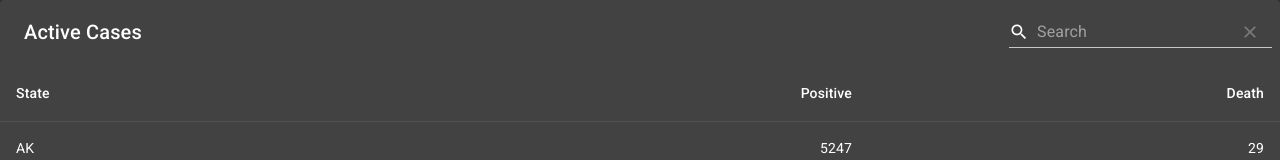
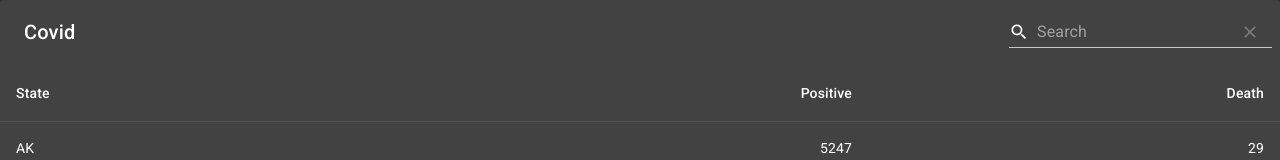
Before and after one commit to andrespontt/andrespontt.github.io.source, a React (Create React App) app: page / in a window 1280 px wide. Shown: the top 160 px of the page. Built offline with nearby package versions, Linux system fonts and the light colour scheme; no server answers.

Commit message:
update site

```diff
--- a/src/Dashboard.js
+++ b/src/Dashboard.js
@@ -25,7 +25,7 @@ export default function Dashboard() {
 
     return (
         <MaterialTable
-            title="Active Cases"
+            title="Covid"
             columns={columns}
             data={data}
             options={{
```
Also changed, not shown: 1 other file (tests, documents, lock files or other folders).
